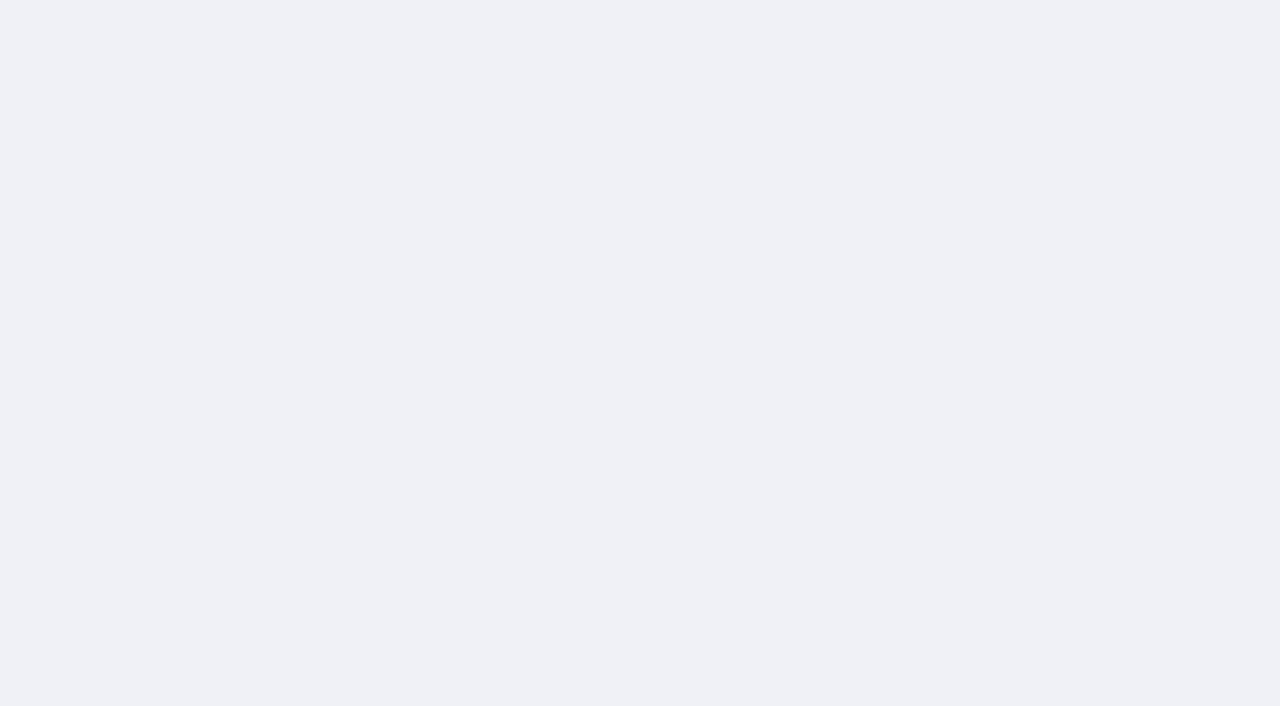
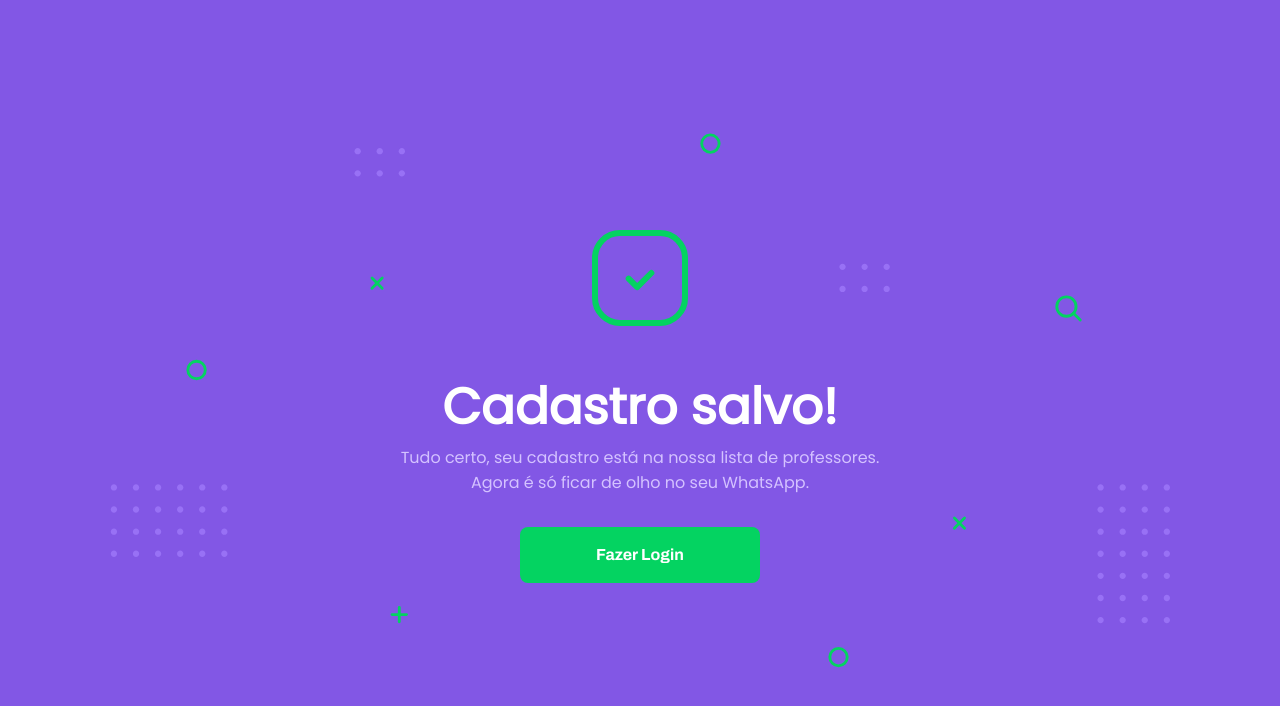
Before and after one commit to hugofilho83/Estudo, a React (Create React App) app in the folder React/nlv/web/: page /success-new in a window 1280 px wide. Shown: the top 706 px of the page. Built offline with nearby package versions, Linux system fonts and the light colour scheme.

Commit message:
add pages success

```diff
--- /dev/null
+++ b/React/nlv/web/src/pages/SuccessNew/index.tsx
@@ -0,0 +1,38 @@
+import React from "react";
+import { Link } from "react-router-dom";
+
+import imgBackgroud from "../../assets/images/background_sucess.svg";
+import feitoIcon from "../../assets/images/icons/feito.svg";
+
+import "./styles.css";
+
+function SucessNew() {
+  return (
+    <div id="page-success">
+      <div id="page-success-content" className="container">
+        <div
+          className="imgBackground"
+          style={{
+            backgroundImage: "url(" + imgBackgroud + ")",
+            backgroundPosition: "center",
+            backgroundSize: "contain",
+            backgroundRepeat: "no-repeat",
+            margin: 10,
+          }}
+        ></div>
+
+        <div className="messager">
+          <img src={feitoIcon} alt="feito" />
+          <h1>Cadastro salvo!</h1>
+          <span>
+            Tudo certo, seu cadastro está na nossa lista de professores.
+          </span>
+          <span>Agora é só ficar de olho no seu WhatsApp.</span>
+          <Link to="/">Fazer Login</Link>
+        </div>
+      </div>
+    </div>
+  );
+}
+
+export default SucessNew;
--- /dev/null
+++ b/React/nlv/web/src/pages/SuccessNew/styles.css
@@ -0,0 +1,84 @@
+#page-success {
+  display: flex;
+  align-items: center;
+  justify-content: center;
+  width: 100%;
+  height: 100%;
+  background: var(--color-primary);
+  padding: 4rem;
+}
+
+.imgBackground {
+  display: none;
+  width: 100%;
+  height: 95%;
+  margin: 0;
+}
+
+.messager {
+  display: grid;
+  justify-items: center;
+  color: var(--color-text-in-primary);
+}
+
+.messager img {
+  align-content: center;
+  margin-bottom: 3.2rem;
+}
+
+.messager h1 {
+  font: 700 Archivo;
+  font-size: 2.6rem;
+  color: var(--color-button-text);
+}
+
+.messager span {
+  text-align: center;
+  font: 2rem;
+}
+
+.messager a {
+  width: 50%;
+  height: 5.6rem;
+  background: var(--color-secundary);
+  color: var(--color-button-text);
+  border: 0;
+  border-radius: 0.8rem;
+  cursor: pointer;
+  font: 700 1.6rem Archivo;
+  display: flex;
+  align-items: center;
+  justify-content: center;
+  text-decoration: none;
+  transition: background-color 0.2s;
+  margin-top: 3.2rem;
+  outline: none;
+}
+
+@media (min-width: 700px) {
+  #page-success {
+    padding: 10rem;
+  }
+
+  #page-success-content {
+    display: contents;
+  }
+
+  .imgBackground {
+    display: flex;
+  }
+
+  .messager {
+    position: absolute;
+  }
+
+  .messager h1 {
+    font-size: 5rem;
+  }
+}
+
+@media (min-width: 1367px) {
+  #page-success {
+    padding: 20rem;
+  }
+}
--- /dev/null
+++ b/React/nlv/web/src/pages/SuccessRegister/index.tsx
@@ -0,0 +1,36 @@
+import React from "react";
+import { Link } from "react-router-dom";
+
+import imgBackgroud from "../../assets/images/background_sucess.svg";
+import feitoIcon from "../../assets/images/icons/feito.svg";
+
+import "./styles.css";
+
+function SucessRegister() {
+  return (
+    <div id="page-success">
+      <div id="page-success-content" className="container">
+        <div
+          className="imgBackground"
+          style={{
+            backgroundImage: "url(" + imgBackgroud + ")",
+            backgroundPosition: "center",
+            backgroundSize: "contain",
+            backgroundRepeat: "no-repeat",
+            margin: 10,
+          }}
+        ></div>
+
+        <div className="messager">
+          <img src={feitoIcon} alt="feito" />
+          <h1>Cadastro Concluido!</h1>
+          <span>Agora você faz parte da plataforma da Proffy.</span>
+          <span>Tenha uma ótima experiência.</span>
+          <Link to="/">Fazer Login</Link>
+        </div>
+      </div>
+    </div>
+  );
+}
+
+export default SucessRegister;
--- /dev/null
+++ b/React/nlv/web/src/pages/SuccessRegister/styles.css
@@ -0,0 +1,84 @@
+#page-success {
+  display: flex;
+  align-items: center;
+  justify-content: center;
+  width: 100%;
+  height: 100%;
+  background: var(--color-primary);
+  padding: 4rem;
+}
+
+.imgBackground {
+  display: none;
+  width: 100%;
+  height: 95%;
+  margin: 0;
+}
+
+.messager {
+  display: grid;
+  justify-items: center;
+  color: var(--color-text-in-primary);
+}
+
+.messager img {
+  align-content: center;
+  margin-bottom: 3.2rem;
+}
+
+.messager h1 {
+  font: 700 Archivo;
+  font-size: 2.6rem;
+  color: var(--color-button-text);
+}
+
+.messager span {
+  text-align: center;
+  font: 2rem;
+}
+
+.messager a {
+  width: 50%;
+  height: 5.6rem;
+  background: var(--color-secundary);
+  color: var(--color-button-text);
+  border: 0;
+  border-radius: 0.8rem;
+  cursor: pointer;
+  font: 700 1.6rem Archivo;
+  display: flex;
+  align-items: center;
+  justify-content: center;
+  text-decoration: none;
+  transition: background-color 0.2s;
+  margin-top: 3.2rem;
+  outline: none;
+}
+
+@media (min-width: 700px) {
+  #page-success {
+    padding: 10rem;
+  }
+
+  #page-success-content {
+    display: contents;
+  }
+
+  .imgBackground {
+    display: flex;
+  }
+
+  .messager {
+    position: absolute;
+  }
+
+  .messager h1 {
+    font-size: 5rem;
+  }
+}
+
+@media (min-width: 1367px) {
+  #page-success {
+    padding: 20rem;
+  }
+}
--- /dev/null
+++ b/React/nlv/web/src/pages/SuccessReset/index.tsx
@@ -0,0 +1,36 @@
+import React from "react";
+import { Link } from "react-router-dom";
+
+import imgBackgroud from "../../assets/images/background_sucess.svg";
+import feitoIcon from "../../assets/images/icons/feito.svg";
+
+import "./styles.css";
+
+function SucessReset() {
+  return (
+    <div id="page-success">
+      <div id="page-success-content" className="container">
+        <div
+          className="imgBackground"
+          style={{
+            backgroundImage: "url(" + imgBackgroud + ")",
+            backgroundPosition: "center",
+            backgroundSize: "contain",
+            backgroundRepeat: "no-repeat",
+            margin: 10,
+          }}
+        ></div>
+
+        <div className="messager">
+          <img src={feitoIcon} alt="feito" />
+          <h1>Redefinição enviada!</h1>
+          <span>Boa, agora é só checar o e-mail que foi enviado para</span>
+          <span>você redefinir sua senha e aproveitar os estudos.</span>
+          <Link to="/">Fazer Login</Link>
+        </div>
+      </div>
+    </div>
+  );
+}
+
+export default SucessReset;
--- /dev/null
+++ b/React/nlv/web/src/pages/SuccessReset/styles.css
@@ -0,0 +1,84 @@
+#page-success {
+  display: flex;
+  align-items: center;
+  justify-content: center;
+  width: 100%;
+  height: 100%;
+  background: var(--color-primary);
+  padding: 4rem;
+}
+
+.imgBackground {
+  display: none;
+  width: 100%;
+  height: 95%;
+  margin: 0;
+}
+
+.messager {
+  display: grid;
+  justify-items: center;
+  color: var(--color-text-in-primary);
+}
+
+.messager img {
+  align-content: center;
+  margin-bottom: 3.2rem;
+}
+
+.messager h1 {
+  font: 700 Archivo;
+  font-size: 2.6rem;
+  color: var(--color-button-text);
+}
+
+.messager span {
+  text-align: center;
+  font: 2rem;
+}
+
+.messager a {
+  width: 50%;
+  height: 5.6rem;
+  background: var(--color-secundary);
+  color: var(--color-button-text);
+  border: 0;
+  border-radius: 0.8rem;
+  cursor: pointer;
+  font: 700 1.6rem Archivo;
+  display: flex;
+  align-items: center;
+  justify-content: center;
+  text-decoration: none;
+  transition: background-color 0.2s;
+  margin-top: 3.2rem;
+  outline: none;
+}
+
+@media (min-width: 700px) {
+  #page-success {
+    padding: 10rem;
+  }
+
+  #page-success-content {
+    display: contents;
+  }
+
+  .imgBackground {
+    display: flex;
+  }
+
+  .messager {
+    position: absolute;
+  }
+
+  .messager h1 {
+    font-size: 5rem;
+  }
+}
+
+@media (min-width: 1367px) {
+  #page-success {
+    padding: 20rem;
+  }
+}
--- a/React/nlv/web/src/routes.tsx
+++ b/React/nlv/web/src/routes.tsx
@@ -4,6 +4,9 @@ import { BrowserRouter, Route } from "react-router-dom";
 import Landing from "./pages/Landing";
 import Login from "./pages/Login";
 import Register from "./pages/Register";
+import SucessNew from "./pages/SuccessNew";
+import SucessRegister from "./pages/SuccessRegister";
+import SucessReset from "./pages/SuccessReset";
 import TeacherForm from "./pages/TeacherForm";
 import TeacherList from "./pages/TeacherList";
 
@@ -15,6 +18,9 @@ function Routes() {
       <Route path="/study" exact component={TeacherList} />
       <Route path="/give-classes" exact component={TeacherForm} />
       <Route path="/register" exact component={Register} />
+      <Route path="/success-register" exact component={SucessRegister} />
+      <Route path="/success-new" exact component={SucessNew} />
+      <Route path="/success-reset" exact component={SucessReset} />
     </BrowserRouter>
   );
 }
```
Also changed, not shown: React/nlv/web/src/pages/Success/index.tsx (deleted, +0 -7 lines), React/nlv/web/src/pages/Success/styles.css (deleted).
